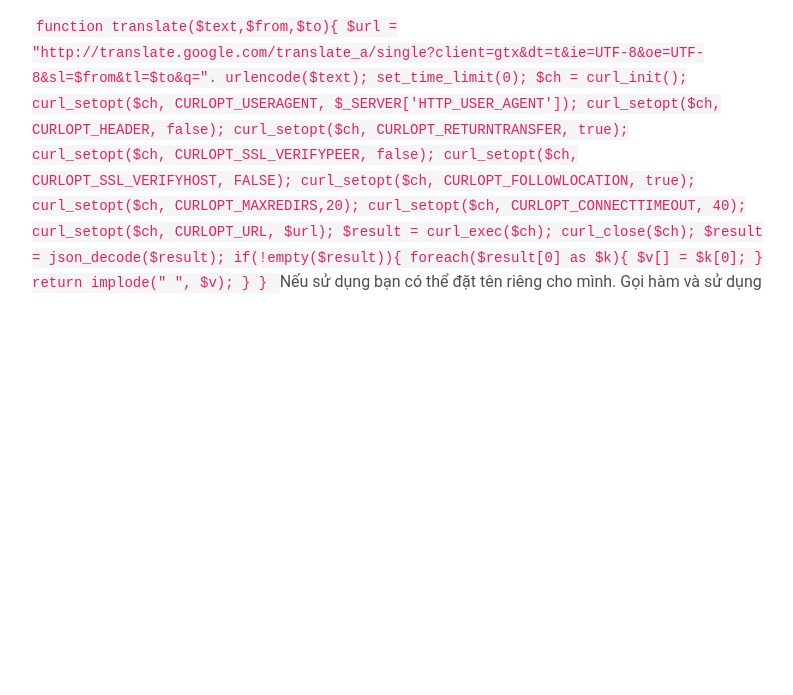
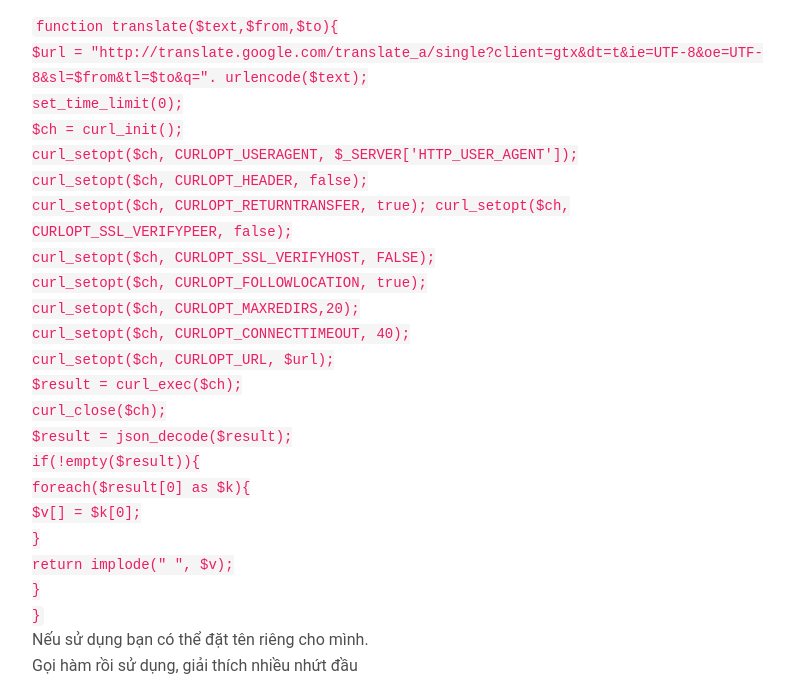
Before and after one commit to truonghuy6101/onvices, a plain HTML site: page ham-da-ngon-ngu-onvices/index.html in a window 1280 px wide. Shown: the part 174-869 px from the top of the page, without its empty margins (50-843 px from the left). Before the commit the page ends 800 px from the top, so only its background shows below. Drawn offline with nearby package versions, Linux system fonts and the light colour scheme.

Commit message:
Update index.html

```diff
--- a/ham-da-ngon-ngu-onvices/index.html
+++ b/ham-da-ngon-ngu-onvices/index.html
@@ -26,30 +26,30 @@
                 <article>
                     <h2 class="my-3">Hàm hỗ trợ đa ngôn ngữ cho website</h2>
 
-                    <p><code>function translate($text,$from,$to){
-    $url = "http://translate.google.com/translate_a/single?client=gtx&dt=t&ie=UTF-8&oe=UTF-8&sl=$from&tl=$to&q=". urlencode($text);
-    set_time_limit(0);
-    $ch = curl_init();
-    curl_setopt($ch, CURLOPT_USERAGENT, $_SERVER['HTTP_USER_AGENT']);
-    curl_setopt($ch, CURLOPT_HEADER, false);
+                    <p><code>function translate($text,$from,$to){</br>
+    $url = "http://translate.google.com/translate_a/single?client=gtx&dt=t&ie=UTF-8&oe=UTF-8&sl=$from&tl=$to&q=". urlencode($text);</br>
+    set_time_limit(0);</br>
+    $ch = curl_init();</br>
+    curl_setopt($ch, CURLOPT_USERAGENT, $_SERVER['HTTP_USER_AGENT']);</br>
+    curl_setopt($ch, CURLOPT_HEADER, false);</br>
     curl_setopt($ch, CURLOPT_RETURNTRANSFER, true);
-    curl_setopt($ch, CURLOPT_SSL_VERIFYPEER, false);
-    curl_setopt($ch, CURLOPT_SSL_VERIFYHOST, FALSE);
-    curl_setopt($ch, CURLOPT_FOLLOWLOCATION, true);
-    curl_setopt($ch, CURLOPT_MAXREDIRS,20);
-    curl_setopt($ch, CURLOPT_CONNECTTIMEOUT, 40);
-    curl_setopt($ch, CURLOPT_URL, $url);
-    $result = curl_exec($ch);
-    curl_close($ch);
-        $result = json_decode($result);
-    if(!empty($result)){
-    foreach($result[0] as $k){
-        $v[] = $k[0];
-    }
-    return implode(" ", $v);
-    }
+    curl_setopt($ch, CURLOPT_SSL_VERIFYPEER, false);</br>
+    curl_setopt($ch, CURLOPT_SSL_VERIFYHOST, FALSE);</br>
+    curl_setopt($ch, CURLOPT_FOLLOWLOCATION, true);</br>
+    curl_setopt($ch, CURLOPT_MAXREDIRS,20);</br>
+    curl_setopt($ch, CURLOPT_CONNECTTIMEOUT, 40);</br>
+    curl_setopt($ch, CURLOPT_URL, $url);</br>
+    $result = curl_exec($ch);</br>
+    curl_close($ch);</br>
+        $result = json_decode($result);</br>
+    if(!empty($result)){</br>
+    foreach($result[0] as $k){</br>
+        $v[] = $k[0];</br>
+    }</br>
+    return implode(" ", $v);</br>
+    }</br>
 } </code>
-                   Nếu sử dụng bạn có thể đặt tên riêng cho mình.
-                        Gọi hàm và sử dụng
+                </br> Nếu sử dụng bạn có thể đặt tên riêng cho mình.
+                </br> Gọi hàm rồi sử dụng, giải thích nhiều nhứt đầu
 
  </p>
```
